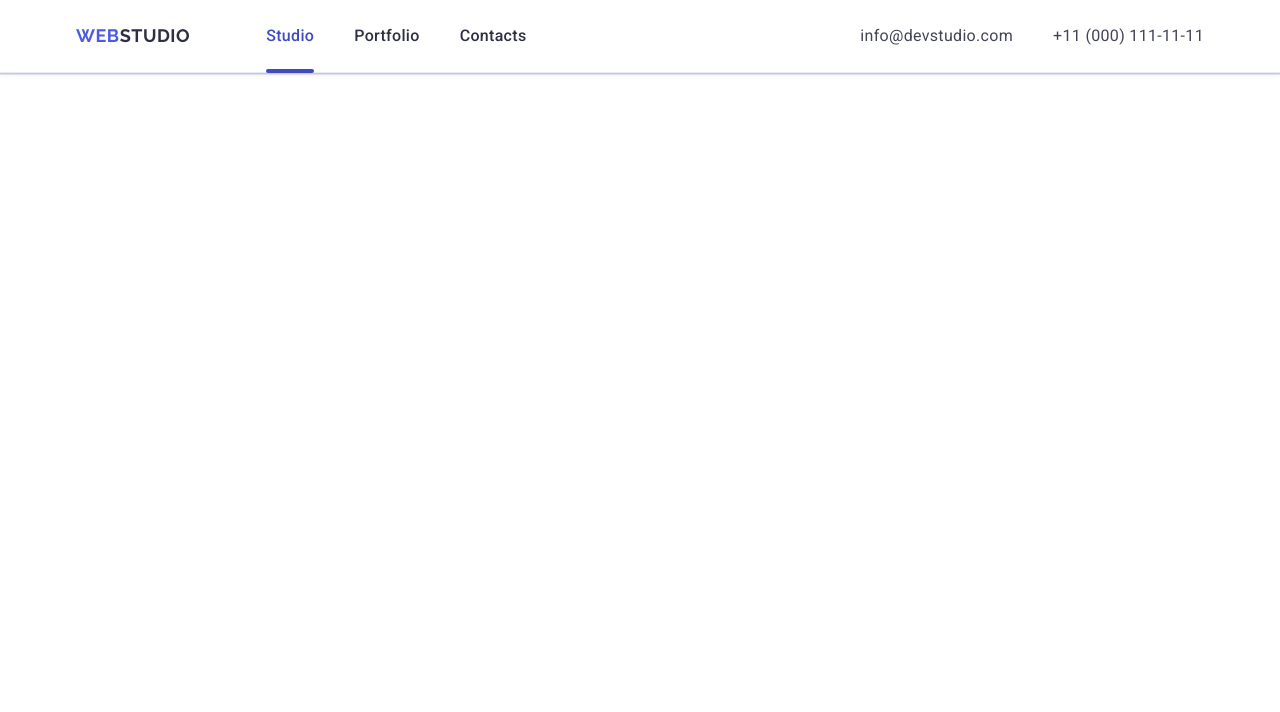
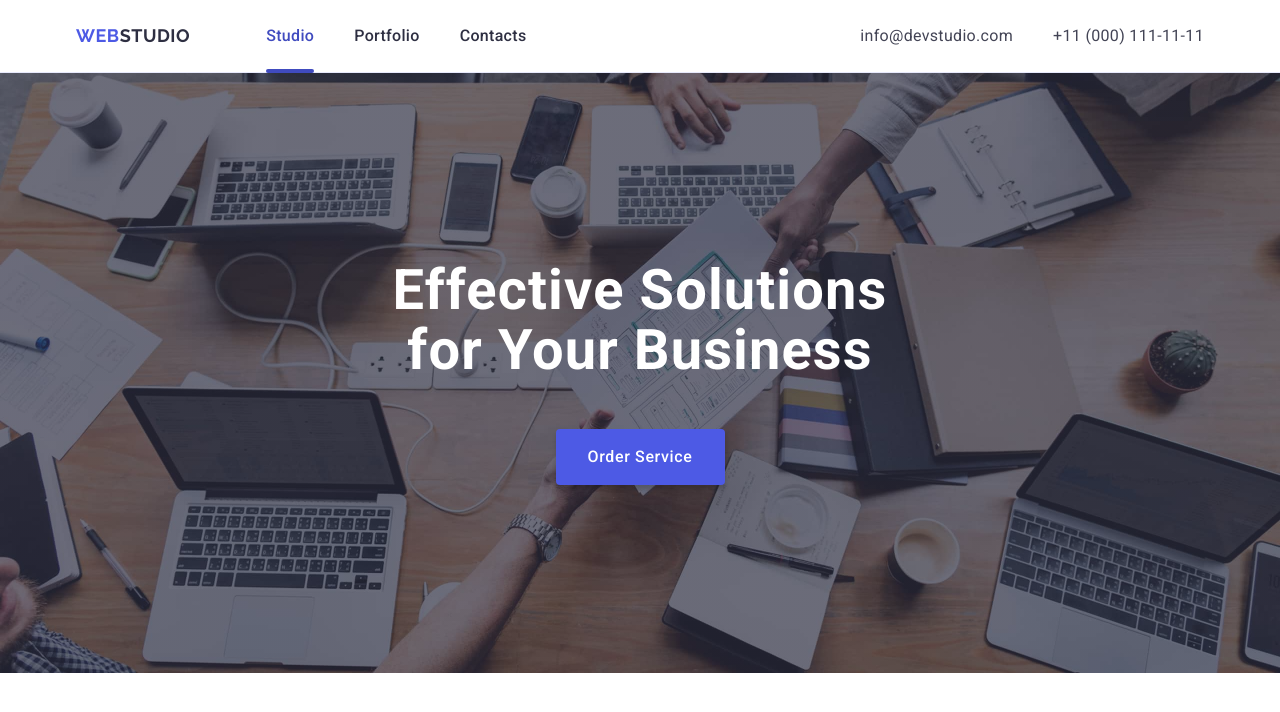
Before and after one commit to Iryna-M-html/goit-markup-hw-06, a plain HTML site: page index.html in a window 1280 px wide. Drawn offline with nearby package versions, Linux system fonts and the light colour scheme.

Commit message:
section-one

```diff
--- a/css/styles.css
+++ b/css/styles.css
@@ -233,3 +233,82 @@ butoon{
 
     }
 }
+
+.section-one {
+    background: #2e2f42;
+    height: 432px;
+    padding: 72px 0;
+    max-width: 1440px;
+    margin: auto;
+    background-image: linear-gradient(rgba(46, 47, 66, 0.7), rgba(46, 47, 66, 0.7)), url(../images/people-office-1.jpg);
+    background-repeat: no-repeat;
+    background-position: center;
+    background-size: cover;
+}
+@media screen and (min-width: 768px){
+    .section-one {
+        height: 436px;
+        padding: 112px 0;
+    }
+}
+
+@media screen and (min-width: 1158px){
+    .section-one{
+        height: 600px;
+        padding: 188px 0;
+}
+    }
+
+.section-name {
+    font-weight: 700;
+    font-size: 36px;
+    line-height: 1.11;
+    letter-spacing: 0.02em;
+    text-align: center;
+    color: #fff;
+    max-width: 216px;
+    margin: auto;
+    margin-bottom: 72px;
+}
+
+@media screen and (min-width: 768px) {
+    .section-name{
+        max-width: 496px;
+        margin-bottom: 36px;
+        font-size: 56px;
+        line-height: 1.07;
+    }
+}
+
+@media screen and (min-width: 1158px) {
+    .section-name {
+            margin-bottom: 48px;
+        }
+}
+.button-style {
+    font-weight: 500;
+    font-size: 16px;
+    line-height: 1.5;
+    letter-spacing: 0.04em;
+    color: #fff;
+    background: #4d5ae5;
+    cursor: pointer;
+    min-width: 169px;
+    height: 56px;
+    border-radius: 4px;
+    border: none;
+    box-sizing: border-box;
+    margin: auto;
+    display: block;
+    box-shadow: 0 4px 4px 0 rgba(0, 0, 0, 0.15);
+    transition-property: color, background-color, box-shadow;
+    transition: background-color 250ms cubic-bezier(0.4, 0, 0.2, 1);
+}
+.button-style:hover {
+    background: #404bbf;
+
+}
+
+.button-style:focus {
+    background: #404bbf;
+}
--- a/index.html
+++ b/index.html
@@ -36,19 +36,22 @@
         </div>
     </header>
     <main>
-        <!--<section class="section-one">
+        <section class="section-one">
             <div class="container">
                 <h1 class="section-name">Effective Solutions for Your Business</h1>
                 <button class="button-style">Order Service</button>
             </div>
         </section>
 
-    <section class="section-two">
+    <!--<section class="section-two">
        <div class="container">
            <h2 class="visually-hidden">Advantages</h2>
             <ul class="advantages-positions-tru">
                 <li class="advantages-positions">
-                    <div class="icon-border"><svg class="icon-section-two" width="64" height="64">
+                    <div class="ico
+
+
+                    n-border"><svg class="icon-section-two" width="64" height="64">
                         <use href="./images/icons.svg#icon-antenna"></use>
                     </svg>
                     </div>
```
Also changed, not shown: css/styles-old.css (+0 -74 lines).
